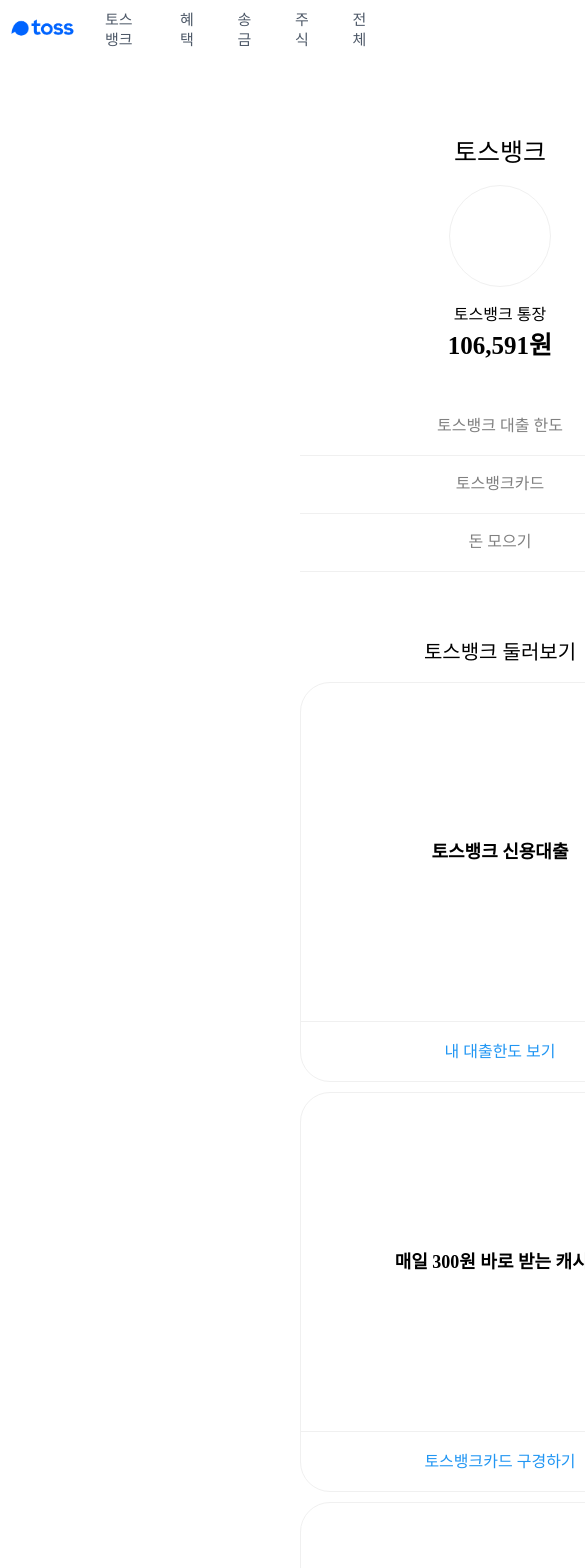
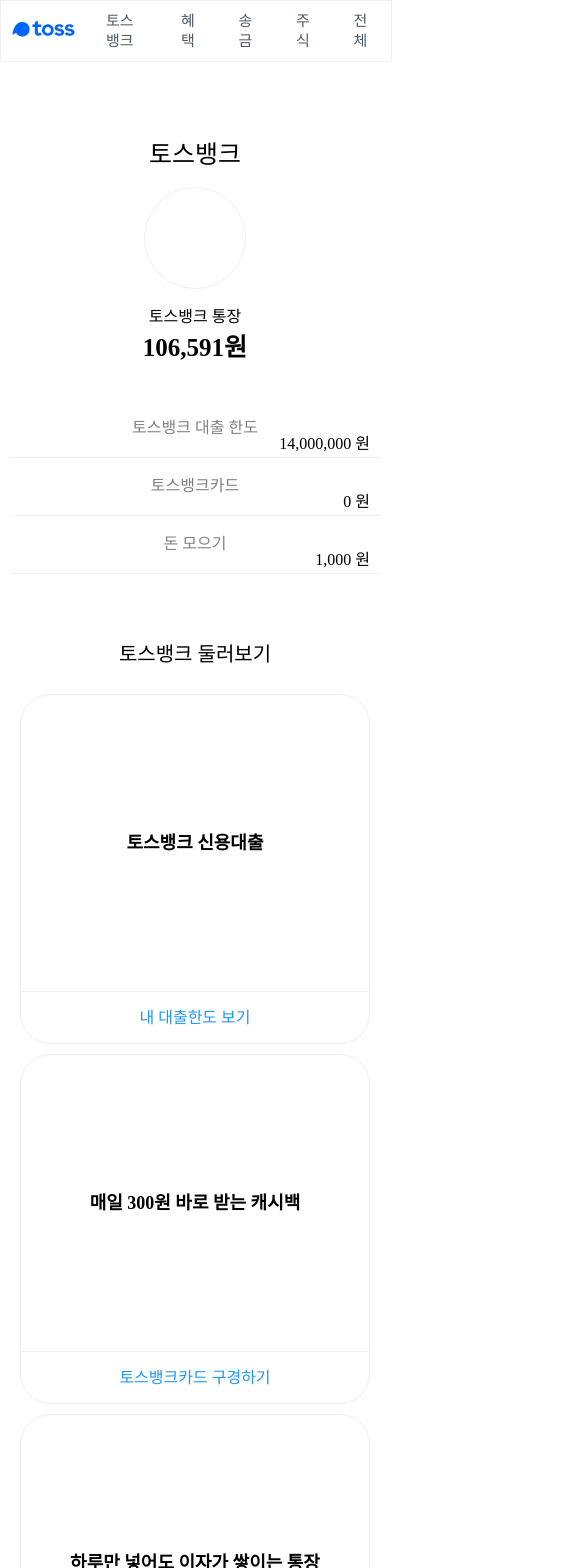
Before and after one commit to sungyun6789/tosss, a Next.js app: page /tossbank in a window 390 px wide. Shown: the top 1568 px of the page, 585 px wide, since content can reach past the window. Built offline with nearby package versions, Linux system fonts and the light colour scheme.

Commit message:
style: 모바일에서 깨지지 않도록 css 수정

```diff
--- a/components/header/Header.style.ts
+++ b/components/header/Header.style.ts
@@ -11,6 +11,8 @@
     line-height: 20px;
     text-decoration: none;
   }
+
+  border: 1px solid #f0f0f0;
 `;
 
 export const Nav = styled.nav`
--- a/pages/all/AllPage.style.ts
+++ b/pages/all/AllPage.style.ts
@@ -1,12 +1,12 @@
 import styled from '@emotion/styled';
 
 export const AllPageWrapper = styled.section`
-  width: 1000px;
+  max-width: 1000px;
   margin: auto;
 `;
 
 export const MenuWrapper = styled.div`
-  border-bottom: 1px solid #f0f0f0;
+  border-bottom: 1px solid #eeeeee;
   article {
     display: flex;
     justify-content: space-between;
@@ -24,7 +24,7 @@
 `;
 
 export const MenuTitle = styled.h3`
-  padding: 20px 0;
+  padding: 20px 10px;
   font-size: 20px;
   font-weight: bold;
 `;
--- a/pages/benefits/BenefitsPage.style.ts
+++ b/pages/benefits/BenefitsPage.style.ts
@@ -1,13 +1,13 @@
 import styled from '@emotion/styled';
 
 export const BenefitWrapper = styled.section`
-  width: 1000px;
+  max-width: 1000px;
   margin: auto;
 
   h1 {
     font-size: 20px;
     font-weight: bold;
-    padding: 20px 0;
+    padding: 20px;
   }
 
   article {
--- a/pages/tossbank/TossBankPage.style.ts
+++ b/pages/tossbank/TossBankPage.style.ts
@@ -3,7 +3,6 @@
 export const TossBankWrapper = styled.section`
   display: flex;
   justify-content: center;
-  width: 1000px;
   margin: auto;
 
   h1 {
@@ -37,6 +36,7 @@
       display: flex;
       justify-content: right;
       margin-bottom: 5px;
+      padding-right: 10px;
     }
   }
 `;
@@ -64,12 +64,12 @@
 `;
 
 export const TossBankBox = styled.article`
-  width: 400px;
-  height: 400px;
+  width: 350px;
+  height: 350px;
   border: 1px solid #f0f0f0;
   border-radius: 30px;
   box-sizing: border-box;
-  margin-bottom: 10px;
+  margin: 10px;
 
   p {
     height: 85%;
--- a/pages/transfer/TransferPage.style.ts
+++ b/pages/transfer/TransferPage.style.ts
@@ -2,7 +2,6 @@
 
 export const TransferPageWrapper = styled.section`
   margin: auto;
-  width: 1000px;
 
   p {
     display: flex;
```
Also changed, not shown: components/assets/Assets.style.ts (+7 -3 lines).
